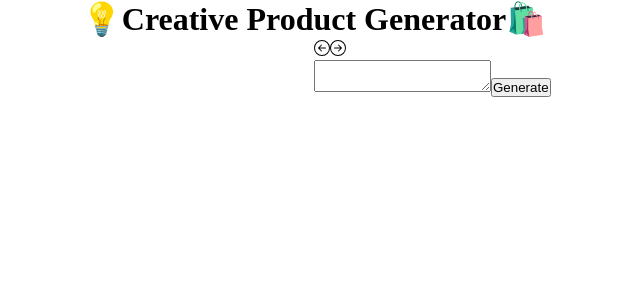
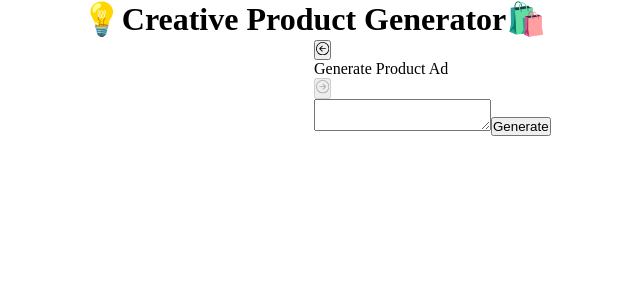
Before and after one commit to MahoMori/product-generator, a React (Create React App) app: page / in a window 1280 px wide. Shown: the top 300 px of the page, without its empty margins (326-966 px from the left). Built offline with nearby package versions, Linux system fonts and the light colour scheme.

Commit message:
created RightPanelArrows component

```diff
--- a/src/App.style.ts
+++ b/src/App.style.ts
@@ -19,3 +19,11 @@ export const Main = styled.main`
 export const RightPanelSection = styled(Section)`
   position: relative;
 `;
+
+export const PanelParentDiv = styled.div<{ leftValue: string }>`
+  position: absolute;
+  width: 100%;
+  height: 100%;
+  left: ${(props) => (props.leftValue ? props.leftValue : "0")};
+  transition: left 1s;
+`;
--- a/src/App.tsx
+++ b/src/App.tsx
@@ -18,7 +18,7 @@ import ProductAd from "./components/product-ad/ProductAd";
 import PreviewPanel from "./components/preview-panel/PreviewPanel";
 
 // ----- styled-components -----
-import { Header, Main, RightPanelSection } from "./App.style";
+import { Header, Main, PanelParentDiv, RightPanelSection } from "./App.style";
 import { Section } from "./assets/style/styleVariables";
 
 // ----- useContext -----
@@ -39,7 +39,7 @@ function App() {
     name: "",
   });
 
-  const [leftValue, setLeftValue] = useState<string>("");
+  const [leftValue, setLeftValue] = useState<string>("0");
 
   const productName = {
     prompt:
@@ -108,9 +108,9 @@ function App() {
 
           <LeftValue.Provider value={{ leftValue, setLeftValue }}>
             <RightPanelSection>
-              {/* <PanelParentDiv leftValue={}> */}
-              <ProductAd aiFetch={aiFetch} />
-              {/* </PanelParentDiv> */}
+              <PanelParentDiv leftValue={leftValue}>
+                <ProductAd aiFetch={aiFetch} />
+              </PanelParentDiv>
             </RightPanelSection>
           </LeftValue.Provider>
         </UserSelected.Provider>
--- a/src/assets/style/styleVariables.ts
+++ b/src/assets/style/styleVariables.ts
@@ -5,14 +5,6 @@ export const Section = styled.section`
   height: 100%;
 
   background: white;
-`;
-
-export const PanelParentDiv = styled.div<{ leftValue: string }>`
-  position: absolute;
-  width: 100%;
-  height: 100%;
-  left: ${(props) => (props.leftValue ? props.leftValue : "0")};
-  transition: left 1s;
 `;
 
 export const PanelStyle = styled.div`
--- a/src/components/product-ad/ProductAd.tsx
+++ b/src/components/product-ad/ProductAd.tsx
@@ -9,6 +9,7 @@ import { FetchComponentProp, ObjectString } from "../../assets/interface";
 import ProductAdList from "./ProductAdList";
 
 import { BsArrowLeftCircle, BsArrowRightCircle } from "react-icons/bs";
+import RightPanelArrows from "../right-panel-arrows/RightPanelArrows";
 
 const ProductAd: React.VFC<FetchComponentProp> = ({ aiFetch }) => {
   const generatedTextState = useSelector((state: TStore) => state);
@@ -27,10 +28,7 @@ const ProductAd: React.VFC<FetchComponentProp> = ({ aiFetch }) => {
   return (
     <div>
       {/* ↑　PanelStyle */}
-      <div>
-        <BsArrowLeftCircle />
-        <BsArrowRightCircle />
-      </div>
+      <RightPanelArrows panelTitle={"Generate Product Ad"} />
 
       <form
         onSubmit={(e) => {
--- /dev/null
+++ b/src/components/right-panel-arrows/RightPanelArrows.tsx
@@ -0,0 +1,39 @@
+import React, { useContext } from "react";
+
+import { BsArrowLeftCircle, BsArrowRightCircle } from "react-icons/bs";
+import { LeftValue } from "../../App";
+import { ObjectString } from "../../assets/interface";
+
+const RightPanelArrows = ({ panelTitle }: ObjectString) => {
+  const { leftValue, setLeftValue } = useContext(LeftValue);
+
+  return (
+    <div>
+      <button
+        onClick={() => {
+          setLeftValue((prev) => (parseInt(prev) - 100).toString());
+          console.log(leftValue);
+        }}
+        disabled={leftValue === "-200" ? true : false}
+      >
+        <BsArrowLeftCircle />
+      </button>
+
+      <div>
+        <p>{panelTitle}</p>
+      </div>
+
+      <button
+        onClick={() => {
+          setLeftValue((prev) => (parseInt(prev) + 100).toString());
+          console.log(leftValue);
+        }}
+        disabled={leftValue === "0" ? true : false}
+      >
+        <BsArrowRightCircle />
+      </button>
+    </div>
+  );
+};
+
+export default RightPanelArrows;
```
Also changed, not shown: src/components/right-panel-arrow/RightPanelArrow.tsx (deleted, +0 -7 lines).
